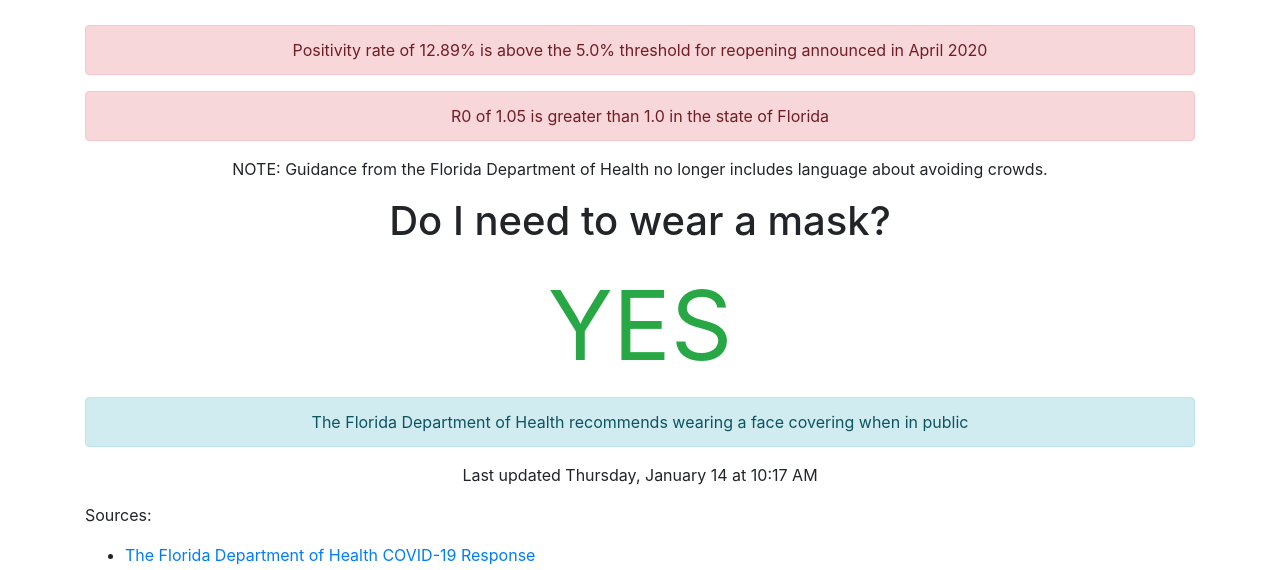
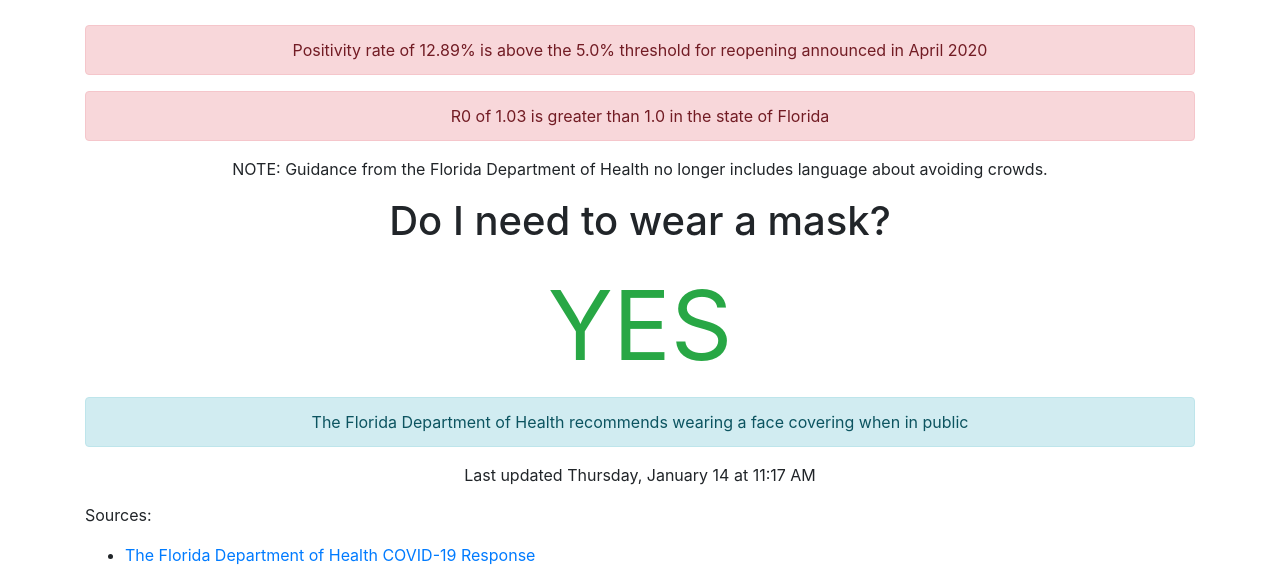
Before and after one commit to thinkjson/timeforchurch, a Jekyll site: the page built from index.md, in a window 1280 px wide. Shown: the part 223-793 px from the top of the page. Built offline with Jekyll 4.4.1, drawn with Linux system fonts in a browser that asks for light colours; our own code applies the rules of GitHub Pages for plain Markdown files.

Commit message:
Updating data

```diff
--- a/_includes/data.html
+++ b/_includes/data.html
@@ -2,7 +2,7 @@
     <h1>Is it safe to return to church?</h1>
     <div class="outcome text-danger">NO</div>
     <div class="alert alert-danger" role="alert">Positivity rate of 12.89% is above the 5.0% threshold for reopening announced in April 2020</div>
-    <div class="alert alert-danger" role="alert">R0 of 1.05 is greater than 1.0 in the state of Florida</div>
+    <div class="alert alert-danger" role="alert">R0 of 1.03 is greater than 1.0 in the state of Florida</div>
 
     <p>NOTE: Guidance from the Florida Department of Health no longer includes language about avoiding crowds.</p>
 
@@ -10,4 +10,4 @@
     <div class="outcome text-success">YES</div>
     <div class="alert alert-info" role="alert">The Florida Department of Health recommends wearing a face covering when in public</div>
 
-    <p>Last updated Thursday, January 14 at 10:17 AM</p>
+    <p>Last updated Thursday, January 14 at 11:17 AM</p>
```
